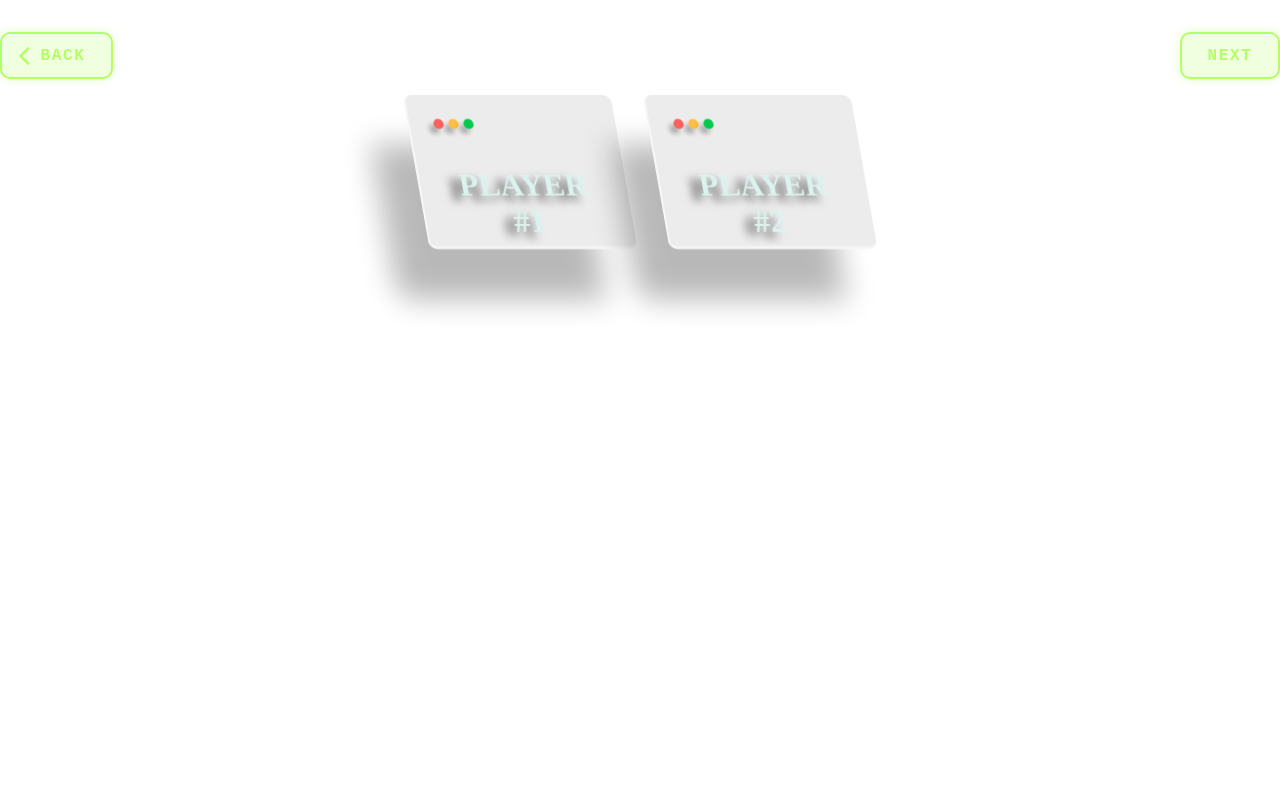
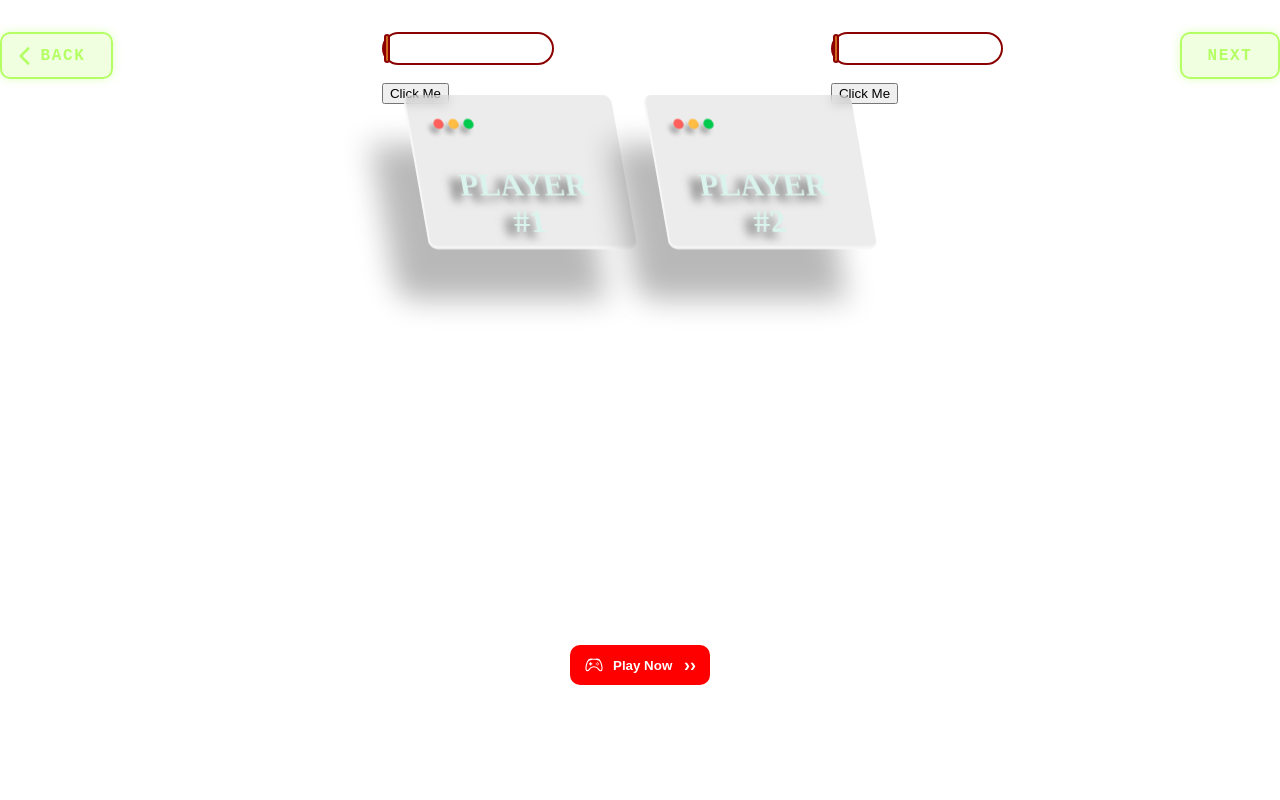
Before and after one commit to HK-Ibrahim92/FIGHTING-GAME, a plain HTML site: page main.html in a window 1280 px wide. Both pictures are taken after a click on the button "BACK". Shown: the top 800 px of the page. Drawn offline with Linux system fonts and the light colour scheme.

Commit message:
progress bar,loader,controls UI

```diff
--- a/app.js
+++ b/app.js
@@ -1,43 +1,58 @@
-var imagesrc=["https://media2.giphy.com/media/7XqRXKYV9odtm/giphy.gif?cid=ecf05e476l5ua9v3lgudn3aup4dgr01e2lrl6s49mo2dw6xe&ep=v1_gifs_search&rid=giphy.gif&ct=g","http://twistedsifter.com/wp-content/uploads/2013/05/animated-gifs-of-fighting-game-backgrounds-36.gif","http://twistedsifter.com/wp-content/uploads/2013/05/animated-gifs-of-fighting-game-backgrounds-47.gif","http://twistedsifter.com/wp-content/uploads/2013/05/animated-gifs-of-fighting-game-backgrounds-48.gif","http://twistedsifter.com/wp-content/uploads/2013/05/animated-gifs-of-fighting-game-backgrounds-12.gif","http://twistedsifter.com/wp-content/uploads/2013/05/animated-gifs-of-fighting-game-backgrounds-18.gif"]
+var imagesrc = ["https://media2.giphy.com/media/7XqRXKYV9odtm/giphy.gif?cid=ecf05e476l5ua9v3lgudn3aup4dgr01e2lrl6s49mo2dw6xe&ep=v1_gifs_search&rid=giphy.gif&ct=g", "http://twistedsifter.com/wp-content/uploads/2013/05/animated-gifs-of-fighting-game-backgrounds-36.gif", "http://twistedsifter.com/wp-content/uploads/2013/05/animated-gifs-of-fighting-game-backgrounds-47.gif", "http://twistedsifter.com/wp-content/uploads/2013/05/animated-gifs-of-fighting-game-backgrounds-48.gif", "http://twistedsifter.com/wp-content/uploads/2013/05/animated-gifs-of-fighting-game-backgrounds-12.gif", "http://twistedsifter.com/wp-content/uploads/2013/05/animated-gifs-of-fighting-game-backgrounds-18.gif"]
 
-var count=0;
+var count = 0;
 
-var body=document.getElementById("body")
-
-function changebg(){
-    count=count+1;
-if (count<imagesrc.length){
-    body.style.backgroundImage="url('" + imagesrc[count] + "')";
+var body = document.getElementById("body")
 
 
-    console.log("next"+count)
+//----------- PROGRESS BAR------------
 
+var mybar = document.getElementById("mybar")
+var score = 0
+function move() {
+    if (score < 100) {
+        score = score + 20
+        var width = mybar.style.width = score + '%';
+        console.log(score)
+    } else {
+        console.log("finish")
+    }
+}
 
+function changebg() {
+    count = count + 1;
+    if (count < imagesrc.length) {
+        body.style.backgroundImage = "url('" + imagesrc[count] + "')";
+        console.log("next" + count)
+    } else {
+        alert("finish")
+    }
+}
 
+function backbg() {
+    count = count - 1;
+    if (count < imagesrc.length) {
+        body.style.backgroundImage = "url('" + imagesrc[count] + "')";
+        console.log("back" + count)
+    } else {
+        alert("finish")
+    }
+}
 
-}else{
-    alert("finish")
-}}
+function gotologin() {
+    window.location.href = "main.html"
+}
+function gamestart() {
+    var playerInfo = document.querySelector('.playerinfo');
+    playerInfo.style.display = 'none';
 
+    var playbtn = document.querySelector('.playbtn');
+    playbtn.style.display = 'none';
 
+    var loader = document.querySelector(".loader")
 
-function backbg(){
-    count=count-1;
-    if (count<imagesrc.length){
-        body.style.backgroundImage="url('" + imagesrc[count] + "')";
-
-
-        console.log("back"+count)
-
-
-    }else{
-        alert("finish")
-    }}
-
-
-
-
-
-function gotologin(){
- window.location.href="main.html"
-}
+    setTimeout(function () {
+        loader.style.display = 'none'
+    }, 2000);
+    console.log("running")
+};
--- a/main.html
+++ b/main.html
@@ -1,21 +1,51 @@
 <!DOCTYPE html>
 <html lang="en">
+
 <head>
     <meta charset="UTF-8">
     <meta name="viewport" content="width=device-width, initial-scale=1.0">
     <link rel="stylesheet" href="style.css ">
     <title>Document</title>
 </head>
+
 <body id="body">
+
+ <!-- //progress bar -->
+
+ <div class="progressbar">
+
+    <div class="pbplayer1">
+    <div id="myProgress">
+        <div id="mybar"></div>
+    </div>
+    <br>
+    <button onclick="move()">Click Me</button>
+    </div>
+
+    <div class="pbplayer2">
+
+    <div id="myProgress">
+        <div id="mybar"></div>
+    </div>
+    <br>
+    <button onclick="move()">Click Me</button>
+    </div>
+</div>
+
+
+
+
+
 
     <div class="navigatebg">
 
         <div class="backbtn">
 
-        <button  onclick="backbg()" class="btn-class-name" >
+            <button onclick="backbg()" class="btn-class-name">
 
-            <svg id="back"  xmlns="http://www.w3.org/2000/svg" height="1em" viewBox="0 0 320 512">
-               <path d="M310.6 233.4c12.5 12.5 12.5 32.8 0 45.3l-192 192c-12.5 12.5-32.8 12.5-45.3 0s-12.5-32.8 0-45.3L242.7 256 73.4 86.6c-12.5-12.5-12.5-32.8 0-45.3s32.8-12.5 45.3 0l192 192z">
+                <svg id="back" xmlns="http://www.w3.org/2000/svg" height="1em" viewBox="0 0 320 512">
+                    <path
+                        d="M310.6 233.4c12.5 12.5 12.5 32.8 0 45.3l-192 192c-12.5 12.5-32.8 12.5-45.3 0s-12.5-32.8 0-45.3L242.7 256 73.4 86.6c-12.5-12.5-12.5-32.8 0-45.3s32.8-12.5 45.3 0l192 192z">
                     </path>
                 </svg>
                 <span>Back</span>
@@ -25,10 +55,11 @@
 
         <div class="nextbtn">
 
-        <button id="bg"  onclick="changebg()" class="btn-class-name">
+            <button id="bg" onclick="changebg()" class="btn-class-name">
                 <span>Next</span>
                 <svg xmlns="http://www.w3.org/2000/svg" height="1em" viewBox="0 0 320 512">
-              <path d="M310.6 233.4c12.5 12.5 12.5 32.8 0 45.3l-192 192c-12.5 12.5-32.8 12.5-45.3 0s-12.5-32.8 0-45.3L242.7 256 73.4 86.6c-12.5-12.5-12.5-32.8 0-45.3s32.8-12.5 45.3 0l192 192z">
+                    <path
+                        d="M310.6 233.4c12.5 12.5 12.5 32.8 0 45.3l-192 192c-12.5 12.5-32.8 12.5-45.3 0s-12.5-32.8 0-45.3L242.7 256 73.4 86.6c-12.5-12.5-12.5-32.8 0-45.3s32.8-12.5 45.3 0l192 192z">
                     </path>
                 </svg>
             </button>
@@ -37,6 +68,8 @@
 
 
     </div>
+
+
 
 
     <div class="playerinfo">
@@ -50,7 +83,10 @@
 
             <h1>PLAYER #1</h1>
             <p>
-            Lorem ipsum, dolor sit amet consectetur adipisicing elit. Unde explicabo enim rem odio assumenda?
+                <li>Arrow up key: up</li>
+                <li>Arrow down key: down</li>
+                <li>Arrow right : Right</li>
+                <li>Arrow Left: Left</li>
             </p>
         </div>
 
@@ -63,12 +99,37 @@
 
             <h1>PLAYER #2</h1>
             <p>
-            Lorem ipsum, dolor sit amet consectetur adipisicing elit. Unde explicabo enim rem odio assumenda?
+                <li> E: up</li>
+                <li> C: down</li>
+                <li> F : Right</li>
+                <li> S: Left</li>
             </p>
         </div>
     </div>
 
 
+    <div class="playbtn" onclick="gamestart()">
+        <button class="button">
+            <svg viewBox="0 0 16 16" fill="currentColor" height="18" width="18" xmlns="http://www.w3.org/2000/svg"
+                class="game">
+                <path
+                    d="M11.5 6.027a.5.5 0 1 1-1 0 .5.5 0 0 1 1 0zm-1.5 1.5a.5.5 0 1 0 0-1 .5.5 0 0 0 0 1zm2.5-.5a.5.5 0 1 1-1 0 .5.5 0 0 1 1 0zm-1.5 1.5a.5.5 0 1 0 0-1 .5.5 0 0 0 0 1zm-6.5-3h1v1h1v1h-1v1h-1v-1h-1v-1h1v-1z">
+                </path>
+                <path
+                    d="M3.051 3.26a.5.5 0 0 1 .354-.613l1.932-.518a.5.5 0 0 1 .62.39c.655-.079 1.35-.117 2.043-.117.72 0 1.443.041 2.12.126a.5.5 0 0 1 .622-.399l1.932.518a.5.5 0 0 1 .306.729c.14.09.266.19.373.297.408.408.78 1.05 1.095 1.772.32.733.599 1.591.805 2.466.206.875.34 1.78.364 2.606.024.816-.059 1.602-.328 2.21a1.42 1.42 0 0 1-1.445.83c-.636-.067-1.115-.394-1.513-.773-.245-.232-.496-.526-.739-.808-.126-.148-.25-.292-.368-.423-.728-.804-1.597-1.527-3.224-1.527-1.627 0-2.496.723-3.224 1.527-.119.131-.242.275-.368.423-.243.282-.494.575-.739.808-.398.38-.877.706-1.513.773a1.42 1.42 0 0 1-1.445-.83c-.27-.608-.352-1.395-.329-2.21.024-.826.16-1.73.365-2.606.206-.875.486-1.733.805-2.466.315-.722.687-1.364 1.094-1.772a2.34 2.34 0 0 1 .433-.335.504.504 0 0 1-.028-.079zm2.036.412c-.877.185-1.469.443-1.733.708-.276.276-.587.783-.885 1.465a13.748 13.748 0 0 0-.748 2.295 12.351 12.351 0 0 0-.339 2.406c-.022.755.062 1.368.243 1.776a.42.42 0 0 0 .426.24c.327-.034.61-.199.929-.502.212-.202.4-.423.615-.674.133-.156.276-.323.44-.504C4.861 9.969 5.978 9.027 8 9.027s3.139.942 3.965 1.855c.164.181.307.348.44.504.214.251.403.472.615.674.318.303.601.468.929.503a.42.42 0 0 0 .426-.241c.18-.408.265-1.02.243-1.776a12.354 12.354 0 0 0-.339-2.406 13.753 13.753 0 0 0-.748-2.295c-.298-.682-.61-1.19-.885-1.465-.264-.265-.856-.523-1.733-.708-.85-.179-1.877-.27-2.913-.27-1.036 0-2.063.091-2.913.27z">
+                </path>
+            </svg>
+            Play Now
+            <div class="arrow">››</div>
+        </button>
+    </div>
+
+
+<div class="loader">
+    <img src="./loading.gif"  alt="">
+</div>
+
     <script src="app.js"></script>
 </body>
+
 </html>
--- a/style.css
+++ b/style.css
@@ -11,6 +11,39 @@
 
 }
 
+
+
+.hidden {
+  display: none; /* Hide the playerinfo element */
+}
+
+
+/* PROGRESS BAR */
+
+.progressbar{
+   position: absolute;
+  /*
+  justify-content: center; */
+  display: flex;
+  justify-content: space-evenly;
+  align-items: center;
+ width: 100%;
+}
+
+#myProgress {
+  width: 250%;
+  border-radius: 10rem;
+  border: 2px solid darkred;
+ }
+
+#mybar {
+
+  width: 1%;
+  height: 25px;
+  background-color: chocolate;
+  border-radius: 10rem;
+  border: 2px solid darkred;
+}
 
 .navigatebg{
     display: flex;
@@ -111,6 +144,7 @@
     color: white;
     margin: 1rem;
 
+
   }
 
   .card:hover {
@@ -156,3 +190,86 @@
     color: rgb(218, 244, 237);
     text-shadow: -10px 5px 10px rgba(0, 0, 0, 0.573);
   }
+
+
+
+  /* play button */
+
+  .playbtn{
+
+    display: flex;
+    justify-content: center;
+    align-items: center;
+    min-height: 100vh;
+
+  }
+
+  .button {
+    width: 140px;
+    height: 40px;
+    display: flex;
+    align-items: center;
+    justify-content: flex-start;
+    gap: 10px;
+    padding: 0px 15px;
+    background-color: red;
+    border-radius: 10px;
+    border: none;
+    color: white;
+    position: relative;
+    cursor: pointer;
+    font-weight: 900;
+    transition-duration: .2s;
+
+  }
+
+  .game path {
+    color: white;
+  }
+
+  .button .arrow {
+    position: absolute;
+    right: 0;
+    padding: 0px 5px;
+    width: 30px;
+    height: 100%;
+    font-size: 18px;
+    display: flex;
+    align-items: center;
+    justify-content: center;
+  }
+
+  .button:hover,
+  .button:focus {
+    background-color: black;
+    transition-duration: .2s;
+  }
+
+  .button:hover .arrow {
+    animation: slide-right .6s ease-out both;
+  }
+  /* arrow animation */
+  @keyframes slide-right {
+    0% {
+      transform: translateX(-10px);
+      opacity: 0;
+    }
+
+    100% {
+      transform: translateX(0);
+      opacity: 1;
+    }
+  }
+
+  .button:active {
+    transform: translate(1px , 1px);
+    transition-duration: .2s;
+  }
+
+
+
+ .loader{
+  display: flex;
+  justify-content: center;
+
+ }
```
Also changed, not shown: loading.gif (added). Lines whose indentation alone changed are shown as unchanged.
